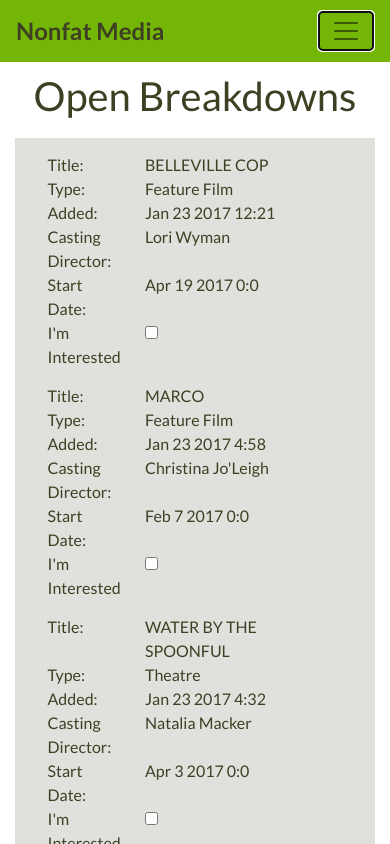
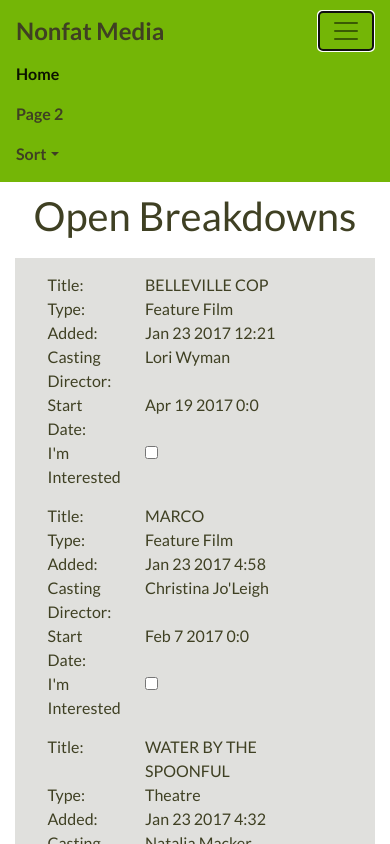
Before and after one commit to davidhartman00/Nonfat_Media, a React (Create React App) app in the folder nonfat_media/: page / in a window 390 px wide. Both pictures are taken after a click on the button "Toggle navigation". Shown: the top 844 px of the page. Built offline with nearby package versions, Linux system fonts and the light colour scheme.

Commit message:
added on a state check for the hamburger

```diff
--- a/nonfat_media/src/components/Navigation.js
+++ b/nonfat_media/src/components/Navigation.js
@@ -17,9 +17,7 @@ const NavItem = props =>{
 class NavDropdown extends Component{
     constructor(props){
         super(props)
-        this.state = {
-            isToggledOn : false
-        }
+        this.state = {isToggledOn : false}
     }
 
     showDropdown(e){
@@ -46,15 +44,26 @@ class NavDropdown extends Component{
 }
 
 class Navigation extends Component{
+    constructor(props){
+        super(props)
+        this.state = {showNavMobile : false}
+    }
+    openHamburger(e){
+        e.preventDefault()
+        this.setState(prevState => ({
+            showNavMobile: !prevState.showNavMobile
+        }))
+    }
     render(){
+        const classNavButtons = "collapse navbar-collapse" + (this.state.showNavMobile ? " show": "")
         return(
             <nav className="navbar navbar-expand-lg navbar-light bg-light nfm-navbar">
                 <a className="navbar-brand nfm-brand" href="/">Nonfat Media</a>
-                <button className="navbar-toggler" type="button" data-toggle="collapse" data-target="#navbarSupportedContent" aria-controls="navbarSupportedContent" aria-expanded="false" aria-label="Toggle navigation">
+                <button onClick={e => {this.openHamburger(e)}} className="navbar-toggler" type="button" data-toggle="collapse" data-target="#navbarSupportedContent" aria-controls="navbarSupportedContent" aria-expanded="false" aria-label="Toggle navigation">
                     <span className="navbar-toggler-icon"></span>
                 </button>
 
-                <div className="collapse navbar-collapse" id="navbarSupportedContent">
+                <div className={classNavButtons} id="navbarSupportedContent">
                     <ul className="navbar-nav mr-auto">
                         <NavItem path="/" name="Home"/>
                         <NavItem path="/page2" name="Page 2"/>
```
